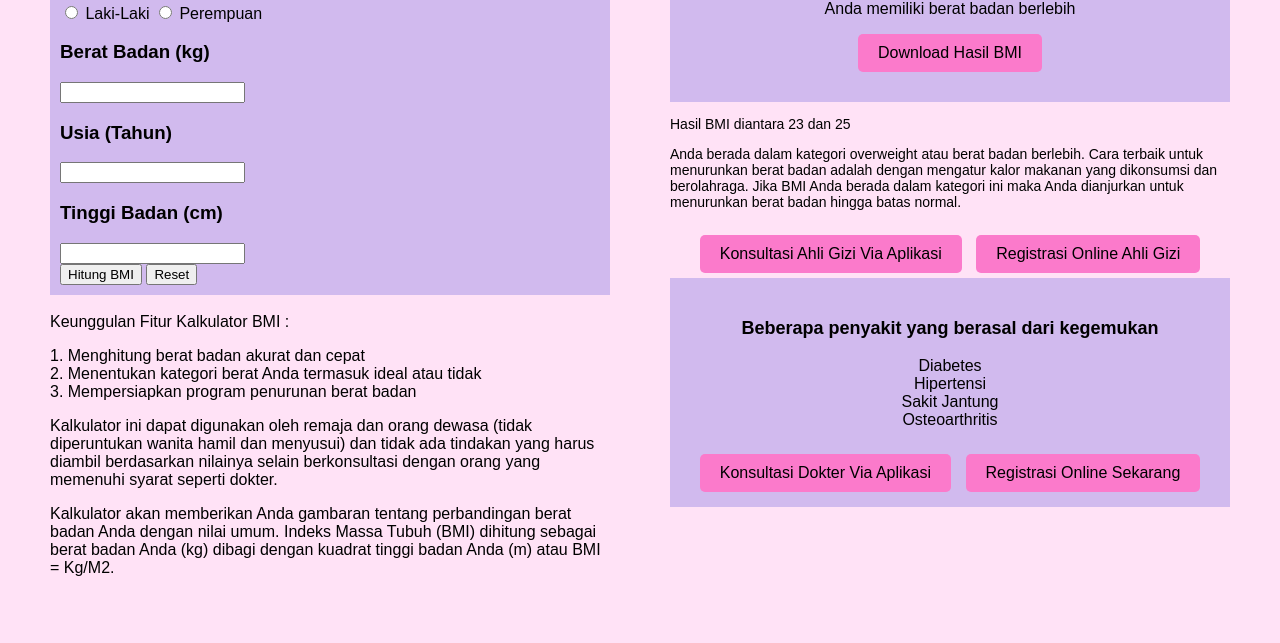
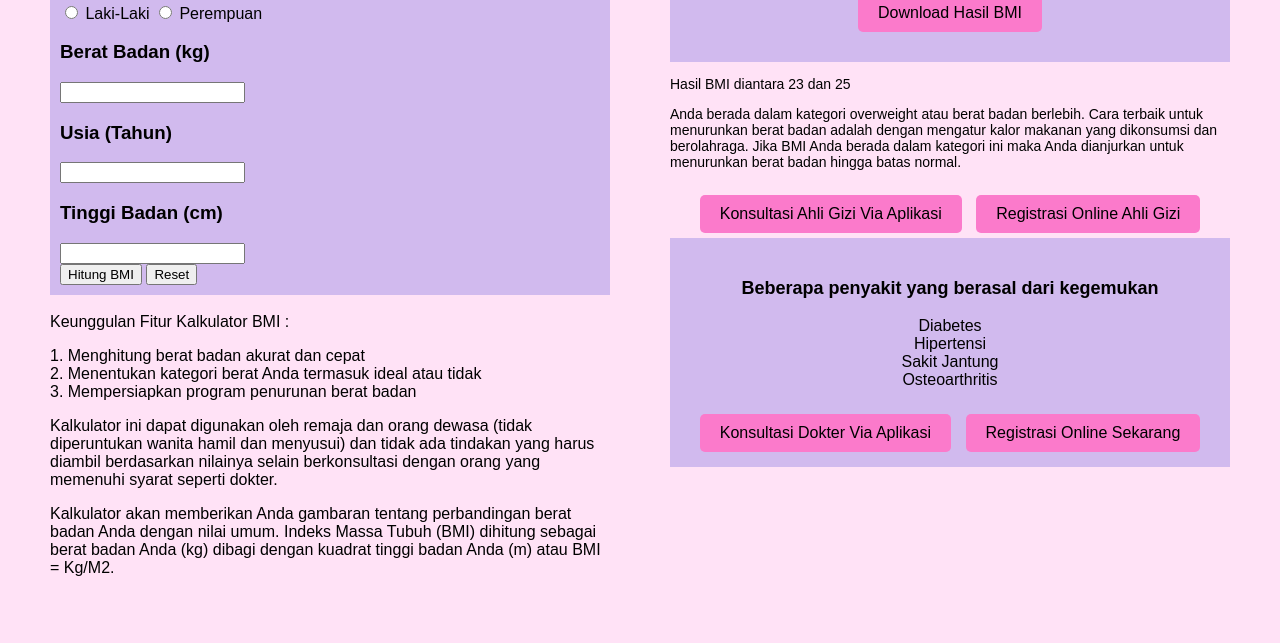
Before and after one commit to revou-fundamental-course/5-aug-24-rddewi, a plain HTML site: page index.html in a window 1280 px wide. Shown: the part 257-900 px from the top of the page. Drawn offline with Linux system fonts and the light colour scheme; a script that the page names is missing.

Commit message:
config assignment

```diff
--- a/index.html
+++ b/index.html
@@ -87,7 +87,6 @@
                     <div id="hasilContainer">
                         <div class="result">Berat Badan Lebih</div>
                         <div class="bmi-value" id="hasilBMI">24.7</div>
-                        <p>Anda memiliki berat badan berlebih</p>
                         <a href="#" class="download-button">Download Hasil BMI</a>
                     </div>
                 </form>
```
